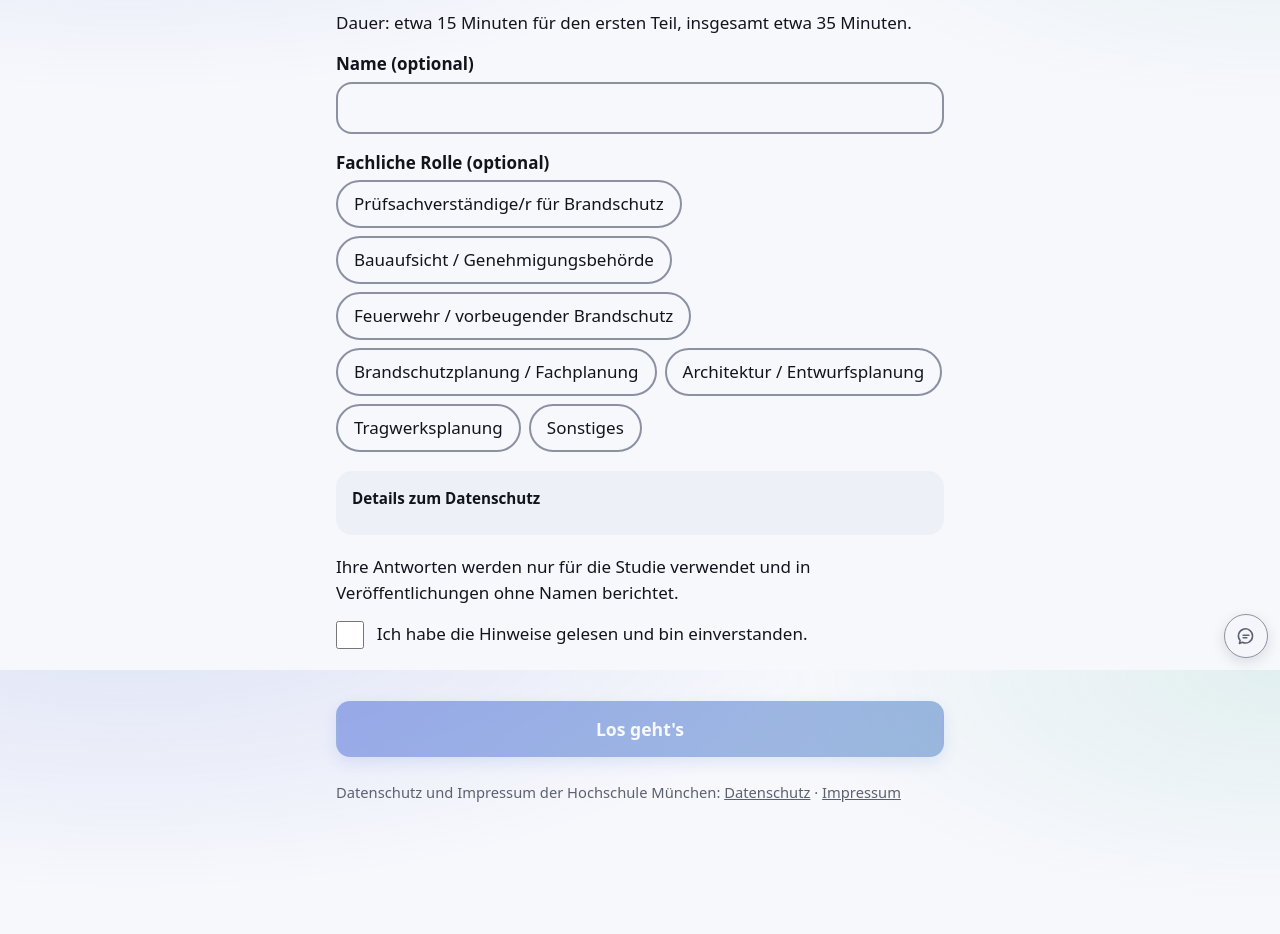
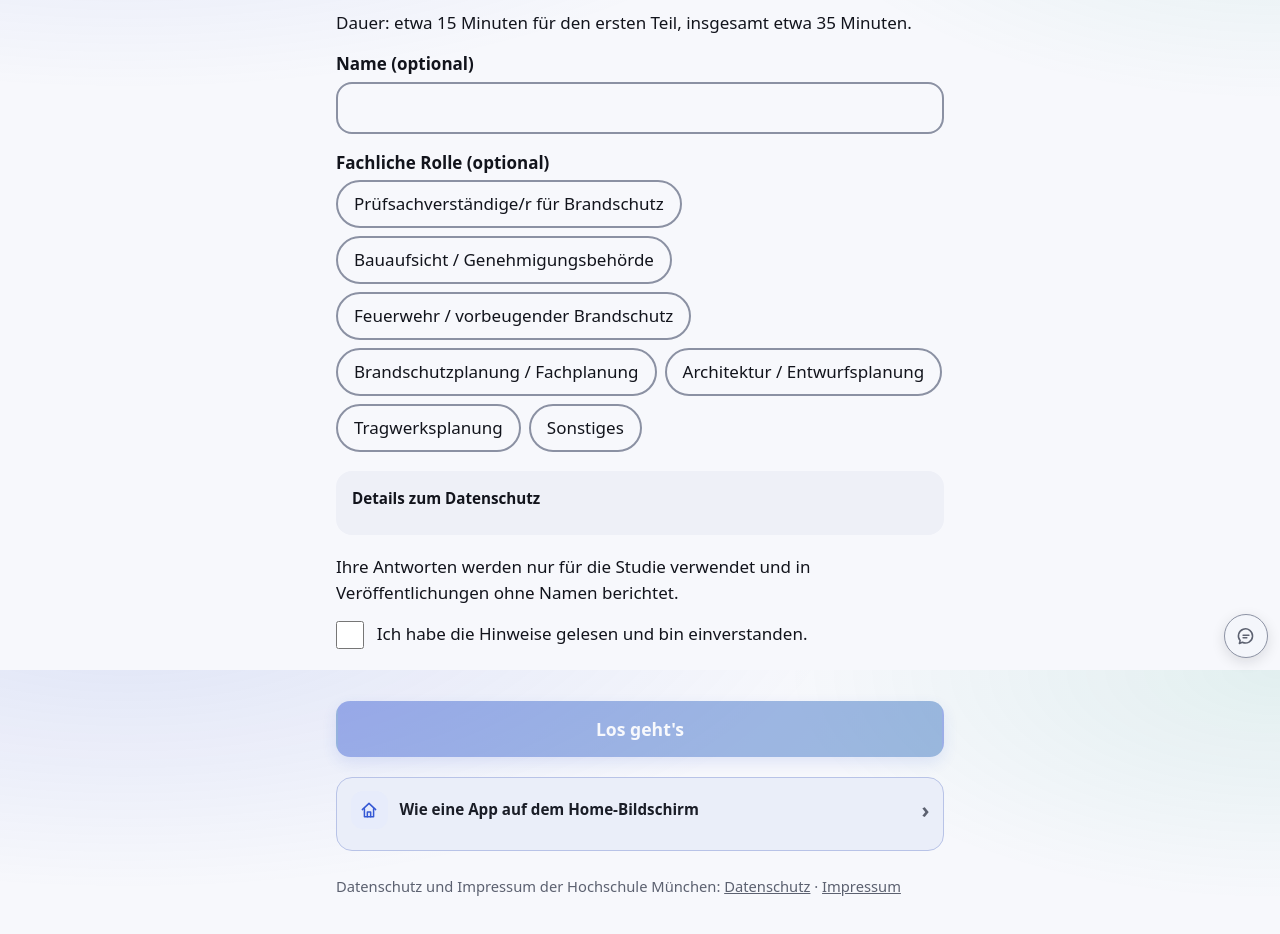
Before and after one commit to corneliuspreidel/expert-cards, a plain HTML site: page index.html in a window 1280 px wide. Shown: the part 130-1064 px from the top of the page. Drawn offline with Linux system fonts and the light colour scheme.

Commit message:
Finish home-screen install tip with clear steps and invite copy.
Give experts a polished, platform-aware add-to-home guide on start (opens with ?install=1) and document a one-link invite mail.

Co-authored-by: Cursor <cursoragent@cursor.com>

```diff
--- a/app/engine.js
+++ b/app/engine.js
@@ -393,9 +393,54 @@ function renderStart() {
       primaryBtn,
       h('button', { type: 'button', class: 'btn danger big', onclick: restartFresh }, T.restart),
       h('p', { class: 'hint' }, T.restartHint)) : primaryBtn,
+    installTip(),
     legalLinks());
   app.append(main);
   main.querySelector('h1').focus({ preventScroll: true });
+}
+
+function isStandaloneApp() {
+  return window.matchMedia('(display-mode: standalone)').matches
+    || window.navigator.standalone === true;
+}
+
+// Short, platform-aware tip: experts can pin the study like an app (no App Store).
+function installTip() {
+  if (isStandaloneApp()) return null;
+  const ua = navigator.userAgent || '';
+  const ios = /iPad|iPhone|iPod/i.test(ua)
+    || (navigator.platform === 'MacIntel' && navigator.maxTouchPoints > 1);
+  const android = /Android/i.test(ua);
+  const steps = ios ? T.installIosSteps : android ? T.installAndroidSteps : T.installOtherSteps;
+  const tip = h('details', { class: 'install-tip' },
+    h('summary', {},
+      h('span', { class: 'install-ico', 'aria-hidden': 'true' }, pictogram('home')),
+      h('span', { class: 'install-sum' }, T.installTitle),
+      h('span', { class: 'install-chev', 'aria-hidden': 'true' }, '›')),
+    h('p', { class: 'hint install-lead' }, T.installLead),
+    h('ol', { class: 'install-steps' }, steps.map((t) => h('li', {}, t))));
+  // Invite mails can use ?install=1 so the tip opens immediately.
+  if (new URLSearchParams(location.search).get('install') === '1') tip.open = true;
+  // Chrome/Android: one-tap install when the browser offers it
+  if (android || !ios) {
+    const btn = h('button', { type: 'button', class: 'btn small install-btn', hidden: true }, T.installBtn);
+    tip.append(btn);
+    const onPrompt = (e) => {
+      e.preventDefault();
+      btn.hidden = false;
+      tip.open = true;
+      btn.onclick = async () => {
+        try {
+          await e.prompt();
+          await e.userChoice;
+        } catch { /* ignore */ }
+        btn.hidden = true;
+      };
+      window.removeEventListener('beforeinstallprompt', onPrompt);
+    };
+    window.addEventListener('beforeinstallprompt', onPrompt);
+  }
+  return tip;
 }
 
 // Links to imprint / privacy statement, taken from the deck (`legal`). Nothing study-specific in the engine.
--- a/app/i18n.js
+++ b/app/i18n.js
@@ -60,6 +60,24 @@ const de = {
   lessonPause: 'Zur Übersicht',
   minutes: (a, b) => `Dauer: etwa ${a} Minuten für den ersten Teil, insgesamt etwa ${b} Minuten.`,
   invite: 'Einladungscode',
+  installTitle: 'Wie eine App auf dem Home-Bildschirm',
+  installLead: 'Optional – die Befragung geht auch ohne. Danach starten Sie sie mit einem Tipp vom Home-Bildschirm, ohne Browser-Leiste.',
+  installIosSteps: [
+    'Unten in Safari auf Teilen tippen (Quadrat mit Pfeil nach oben).',
+    '„Zum Home-Bildschirm“ wählen.',
+    '„Hinzufügen“ tippen – fertig.'
+  ],
+  installAndroidSteps: [
+    'Oben rechts in Chrome das Menü ⋮ öffnen.',
+    '„App installieren“ oder „Zum Startbildschirm hinzufügen“ tippen.',
+    'Bestätigen – fertig.'
+  ],
+  installOtherSteps: [
+    'Am besten auf dem Handy: iPhone in Safari, Android in Chrome.',
+    'Im Browser-Menü nach „Zum Startbildschirm“ oder „App installieren“ suchen.',
+    'Bestätigen – danach wie eine normale App öffnen.'
+  ],
+  installBtn: 'Jetzt installieren',
   consentLabel: 'Ich habe die Hinweise gelesen und bin einverstanden.',
   yourName: 'Ihr Name',
   optional: 'optional',
--- a/app/icons.js
+++ b/app/icons.js
@@ -11,7 +11,8 @@ const paths = {
   send: `<path d="M4 11.5 20 4l-4.5 16-3.5-6.5L4 11.5Z"/><path d="M12 13.5 20 4"/>`,
   cards: `<rect x="4" y="5" width="12" height="14" rx="1.5"/><path d="M8 5V4a1 1 0 0 1 1-1h10a1 1 0 0 1 1 1v14a1 1 0 0 1-1 1h-1"/>`,
   chat: `<path d="M5 17.5 4 21l3.6-1.5A8.5 8.5 0 1 0 5 17.5Z"/><path d="M8.5 11h7M8.5 14h4.5"/>`,
-  person: `<circle cx="12" cy="8" r="3.5"/><path d="M5.5 19.5c1.8-3.2 4-4.8 6.5-4.8s4.7 1.6 6.5 4.8"/>`
+  person: `<circle cx="12" cy="8" r="3.5"/><path d="M5.5 19.5c1.8-3.2 4-4.8 6.5-4.8s4.7 1.6 6.5 4.8"/>`,
+  home: `<path d="M4 11.5 12 4l8 7.5"/><path d="M6.5 10.5V20h11V10.5"/><path d="M10 20v-5.5h4V20"/>`
 };
 
 export function pictogram(name, label) {
--- a/app/style.css
+++ b/app/style.css
@@ -242,6 +242,58 @@ textarea { resize: vertical; }
 .privacy[open] summary { margin-bottom: .4rem; }
 .privacy ul { margin: 0; padding-left: 1.1rem; }
 .privacy li { margin-bottom: .4rem; }
+
+.install-tip {
+  margin: 1.25rem 0 0;
+  padding: .35rem .85rem .9rem;
+  border-radius: var(--r);
+  background: color-mix(in srgb, var(--hl-soft) 55%, var(--surface));
+  border: 1.5px solid color-mix(in srgb, var(--hl) 22%, var(--line));
+  font-size: .95rem;
+}
+.install-tip summary {
+  cursor: pointer; list-style: none;
+  display: grid; grid-template-columns: auto 1fr auto;
+  align-items: center; gap: .7rem;
+  min-height: 52px; font-weight: 700; color: var(--ink-2);
+}
+.install-tip summary::-webkit-details-marker { display: none; }
+.install-tip .install-ico {
+  width: 2.35rem; height: 2.35rem; border-radius: 12px;
+  display: grid; place-items: center;
+  background: var(--hl-soft); color: var(--hl);
+}
+.install-tip .install-ico .pict, .install-tip .install-ico .pict svg {
+  width: 20px; height: 20px;
+}
+.install-tip .install-sum { line-height: 1.25; }
+.install-tip .install-chev {
+  color: var(--muted); font-size: 1.35rem; line-height: 1;
+  transition: transform .18s ease;
+}
+.install-tip[open] .install-chev { transform: rotate(90deg); }
+.install-tip[open] summary { margin-bottom: .35rem; }
+.install-tip .install-lead { margin: 0 0 .65rem; }
+.install-steps {
+  margin: 0; padding: 0; list-style: none; display: grid; gap: .55rem;
+}
+.install-steps li {
+  display: grid; grid-template-columns: 1.7rem 1fr; gap: .65rem;
+  align-items: start; color: var(--ink-2); line-height: 1.4;
+  counter-increment: install-step;
+}
+.install-steps { counter-reset: install-step; }
+.install-steps li::before {
+  content: counter(install-step);
+  width: 1.7rem; height: 1.7rem; border-radius: 50%;
+  display: grid; place-items: center;
+  font-size: .85rem; font-weight: 800;
+  background: var(--hl); color: var(--hl-ink);
+}
+.install-tip .install-btn { width: 100%; margin-top: .85rem; }
+@media (prefers-reduced-motion: reduce) {
+  .install-tip .install-chev { transition: none; }
+}
 .check { display: flex; gap: .8rem; align-items: flex-start; margin: 1rem 0; min-height: 48px; }
 .check input { width: 28px; height: 28px; flex: none; margin: 0; }
 .resume {
```
Also changed, not shown: 1 other file.
